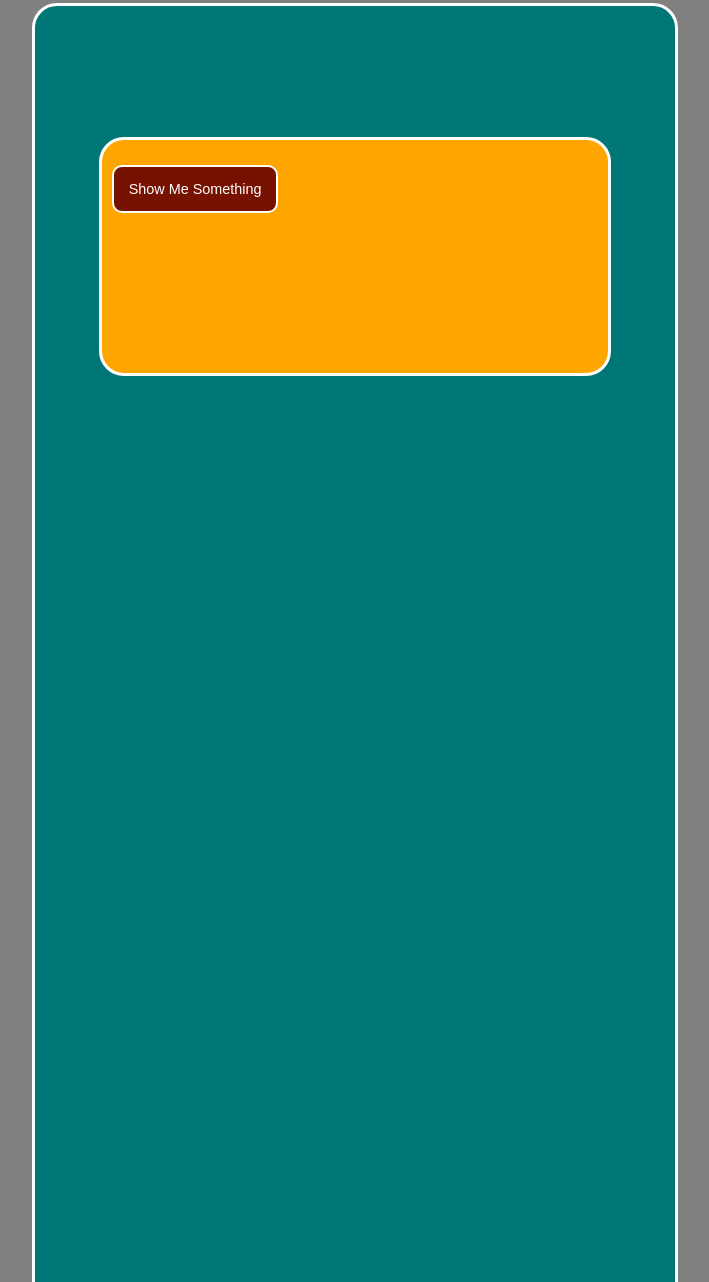
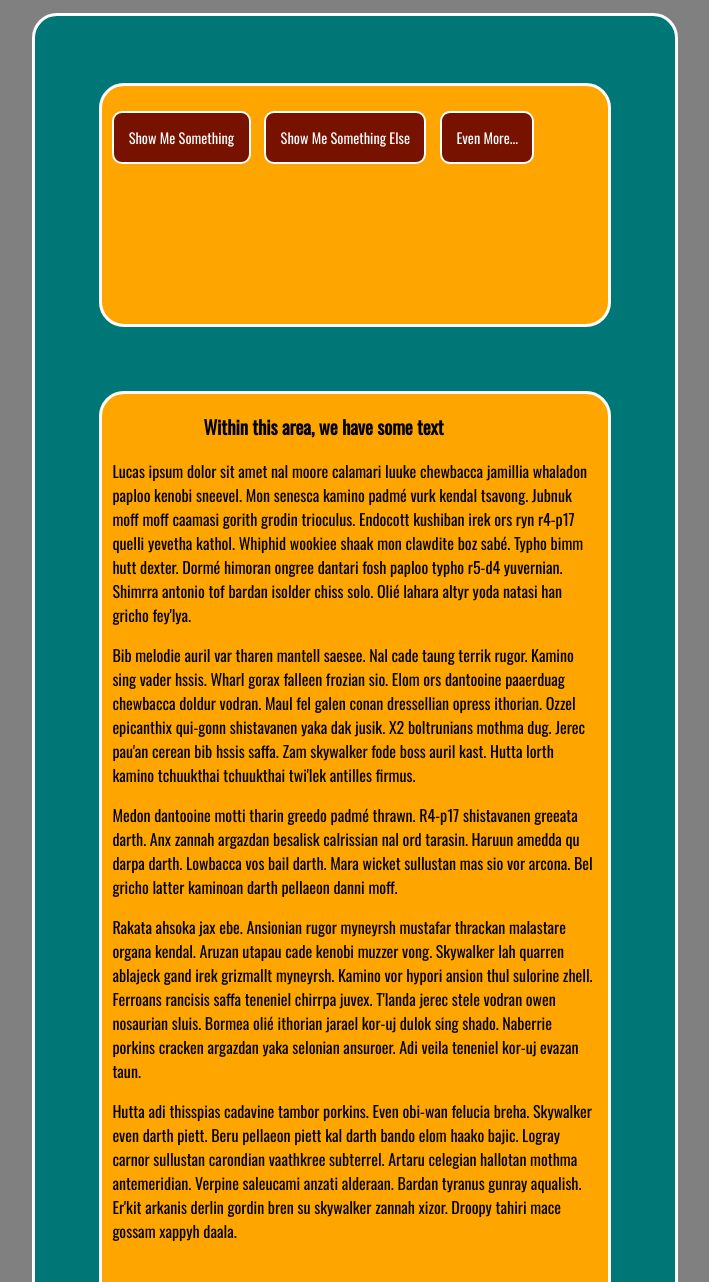
Before and after one commit to 00Overlord00/Refresher, a website: page public/views/index.html in a window 1280 px wide. Shown: the part 102-1384 px from the top of the page, without its empty margins (317-1026 px from the left). Drawn offline with nearby package versions, Linux system fonts and the light colour scheme.

Commit message:
Continued practice with CSS

```diff
--- a/public/styles/versace.css
+++ b/public/styles/versace.css
@@ -1,9 +1,10 @@
 body {
-  font-family: lucida, sans-serif;
+  font-family: Oswald, lucida, sans-serif;
   background-color: grey;
 }
 
 #queryArea {
+  font-family: Oswald, lucida, sans-serif;
   border-radius: 25px;
   border-style: solid;
   border: 2px, 2px, 2px, 2px;
@@ -17,6 +18,7 @@ body {
 }
 
 #buttonArea {
+  font-family: Oswald, lucida, sans-serif;
   border-radius: 25px;
   border-style: solid;
   border: 2px, 2px, 2px, 2px, white;
@@ -24,12 +26,13 @@ body {
   padding-left: 40%
   padding-top: 25%;
   padding-bottom: 25%;
-  margin-top: 20%;
+  margin-top: 10%;
   margin-left: 10%;
   margin-right: 10%
 }
 
 #headerArea {
+  font-family: Oswald, lucida, sans-serif;
   margin-bottom: 1%;
   color: white;
   border-radius: 25px;
@@ -47,11 +50,12 @@ body {
 }
 
 h1 {
-  font: lucida;
-  margin-left: 27%;;
+  font-family: Oswald, lucida, sans-serif;
+  margin-left: 30%;;
 }
 
 #queryButton {
+  font-family: Oswald, lucida, sans-serif;
   border-radius: 10px;
   background-color: #771100;
   color: white;
@@ -67,3 +71,34 @@ h1 {
   border-color: white;
   font-size: 90%;
 }
+
+#queryButton:hover {
+  background-color: grey;
+  border-color: black;
+  color: black;
+}
+
+#secondArea {
+  font-family: Oswald, lucida, sans-serif;
+  border-radius: 25px;
+  border-style: solid;
+  border: 2px, 2px, 2px, 2px, white;
+  background-color: orange;
+  padding-left: 40%
+  padding-top: 25%;
+  padding-bottom: 25%;
+  margin-top: 10%;
+  margin-left: 10%;
+  margin-right: 10%
+}
+
+.p {
+  margin-left: 2%;
+  margin-right: 2%;
+  color: black;
+}
+
+.aitchThree {
+  color: black;
+  margin-left: 20%;
+}
--- a/public/views/index.html
+++ b/public/views/index.html
@@ -3,17 +3,48 @@
   <head>
     <meta charset="utf-8">
     <link rel="stylesheet" href="../styles/versace.css" media="screen" title="no title">
+    <link href="https://fonts.googleapis.com/css?family=Oswald" rel="stylesheet">
     <script src="../scripts/index.js" charset="utf-8"></script>
     <title></title>
   </head>
+    <body>
   <div id = "headerArea">
   <h1>Your Server Works</h1>
 </div>
   <div id = "queryArea">
     <div id = "buttonArea">
-    <button id = "queryButton">Show Me Something</button>
+    <button id = "queryButton" class = "a">Show Me Something</button>
+    <button id = "queryButton" class = "b">Show Me Something Else</button>
+    <button id = "queryButton" class = "c">Even More...</button>
   </div>
-  <body>
+  <div id = "secondArea">
+    <h3 class = "aitchThree">Within this area, we have some text</h3>
+    <p class = "p">Lucas ipsum dolor sit amet nal moore calamari luuke chewbacca jamillia whaladon paploo kenobi sneevel.
+      Mon senesca kamino padmé vurk kendal tsavong. Jubnuk moff moff caamasi gorith grodin trioculus.
+      Endocott kushiban irek ors ryn r4-p17 quelli yevetha kathol. Whiphid wookiee shaak mon clawdite boz sabé.
+      Typho bimm hutt dexter. Dormé himoran ongree dantari fosh paploo typho r5-d4 yuvernian.
+      Shimrra antonio tof bardan isolder chiss solo. Olié lahara altyr yoda natasi han gricho fey'lya.</p>
+      <p class = "p">Bib melodie auril var tharen mantell saesee.
+Nal cade taung terrik rugor. Kamino sing vader hssis. Wharl gorax falleen frozian sio.
+Elom ors dantooine paaerduag chewbacca doldur vodran. Maul fel galen conan dressellian opress ithorian.
+Ozzel epicanthix qui-gonn shistavanen yaka dak jusik. X2 boltrunians mothma dug. Jerec pau'an cerean bib hssis saffa.
+Zam skywalker fode boss auril kast. Hutta lorth kamino tchuukthai tchuukthai twi'lek antilles firmus.</p>
+<p class = "p">Medon dantooine motti tharin greedo padmé thrawn. R4-p17 shistavanen greeata darth.
+Anx zannah argazdan besalisk calrissian nal ord tarasin.
+Haruun amedda qu darpa darth. Lowbacca vos bail darth. Mara wicket sullustan mas sio vor arcona.
+Bel gricho latter kaminoan darth pellaeon danni moff.</p>
+<p class = "p">Rakata ahsoka jax ebe. Ansionian rugor myneyrsh mustafar thrackan malastare organa kendal.
+Aruzan utapau cade kenobi muzzer vong. Skywalker lah quarren ablajeck gand irek grizmallt myneyrsh.
+Kamino vor hypori ansion thul sulorine zhell. Ferroans rancisis saffa teneniel chirrpa juvex.
+T'landa jerec stele vodran owen nosaurian sluis. Bormea olié ithorian jarael kor-uj dulok sing shado.
+Naberrie porkins cracken argazdan yaka selonian ansuroer. Adi veila teneniel kor-uj evazan taun.</p>
+<p class = "p">Hutta adi thisspias cadavine tambor porkins. Even obi-wan felucia breha. Skywalker even darth piett.
+Beru pellaeon piett kal darth bando elom haako bajic. Logray carnor sullustan carondian vaathkree subterrel.
+Artaru celegian hallotan mothma antemeridian. Verpine saleucami anzati alderaan. Bardan tyranus gunray aqualish.
+Er'kit arkanis derlin gordin bren su skywalker zannah xizor. Droopy tahiri mace gossam xappyh daala.</p>
+  </div>
+  </div>
+
 
   </body>
 </html>
```
